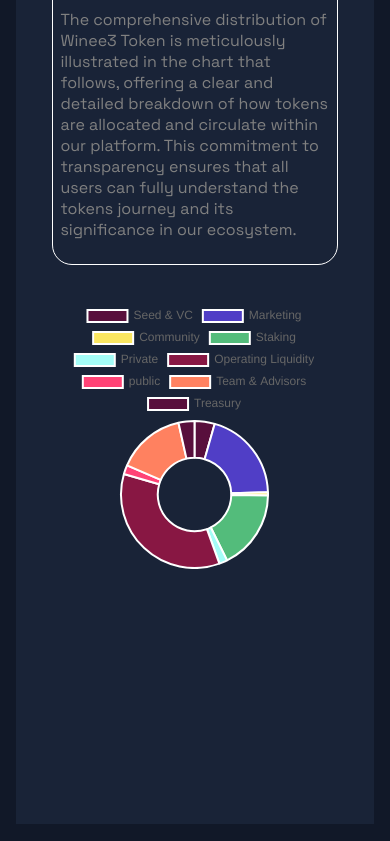
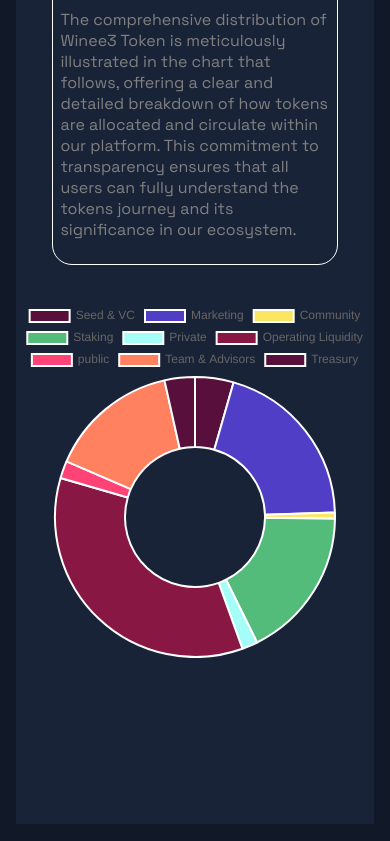
Before and after one commit to Chimamanda16/winee3-clone, a React (Vite) app: page / in a window 390 px wide. Shown: the part 6558-7399 px from the top of the page. Built offline with nearby package versions, Linux system fonts and the light colour scheme.

Commit message:
Update chart style

```diff
--- a/src/components/CSS/Tokenomics.css
+++ b/src/components/CSS/Tokenomics.css
@@ -43,10 +43,10 @@
 
     .tokenomics-chart, .tokenomics-text{
         align-self: center;
-        width: 75%;
     }
 
     .tokenomics-text{
         margin-bottom: 10%;
+        width: 75%;
     }
 }
```
